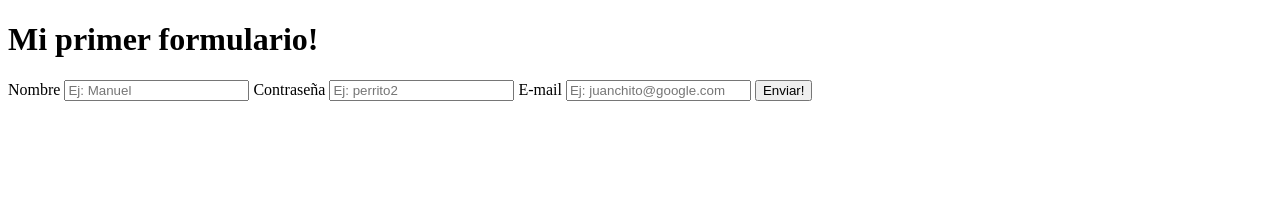
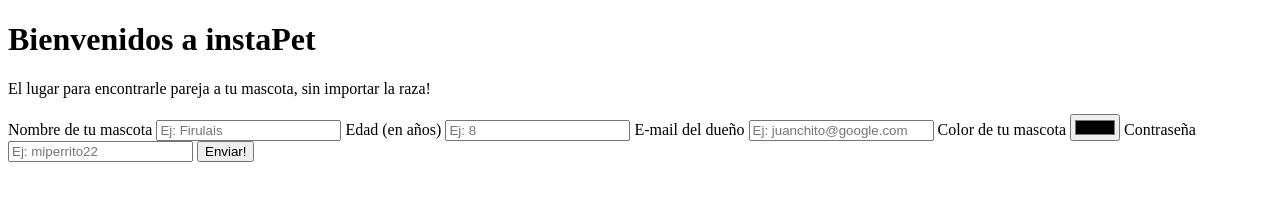
Before and after one commit to juanlavigna/instaPet, a plain HTML site: page index.html in a window 1280 px wide. Drawn offline with Linux system fonts and the light colour scheme.

Commit message:
Edita index, le agrega inputs y required

```diff
--- a/index.html
+++ b/index.html
@@ -1,5 +1,5 @@
 <!DOCTYPE html>
-<html lang="en">
+<html lang="es">
 <head>
     <meta charset="UTF-8">
     <meta http-equiv="X-UA-Compatible" content="IE=edge">
@@ -7,17 +7,22 @@
     <title>Mi primer forumario</title>
 </head>
 <body>
-    <h1>Mi primer formulario!</h1>
+    <h1>Bienvenidos a instaPet</h1>
+    <p>El lugar para encontrarle pareja a tu mascota, sin importar la raza!</p>
     <form>
-        <label>Nombre
-            <input placeholder="Ej: Manuel" type="text" name="nombre">
+        <label>Nombre de tu mascota
+            <input placeholder="Ej: Firulais" type="text" name="nombre" required>
         </label>
-        <label>Contraseña
-            <input placeholder="Ej: perrito2" type="password" name="contraseña">
+        <label>Edad (en años)
+            <input placeholder="Ej: 8" type="number" name="edad" required>
         </label>
-        <label>E-mail
-            <input placeholder="Ej: juanchito@google.com" type="email" name="email">
+        <label>E-mail del dueño
+            <input placeholder="Ej: juanchito@google.com" type="email" name="email" required>
         </label>
+        <label for="color">Color de tu mascota</label>
+        <input placeholder="Ej: Marrón" type="color" name="color" id="color" required>
+        <label for="contraseña">Contraseña</label>
+        <input placeholder="Ej: miperrito22" type="password" name="contraseña" id="contraseña" required>
         <input type="submit" value="Enviar!">
     </form>
 </body>
```
